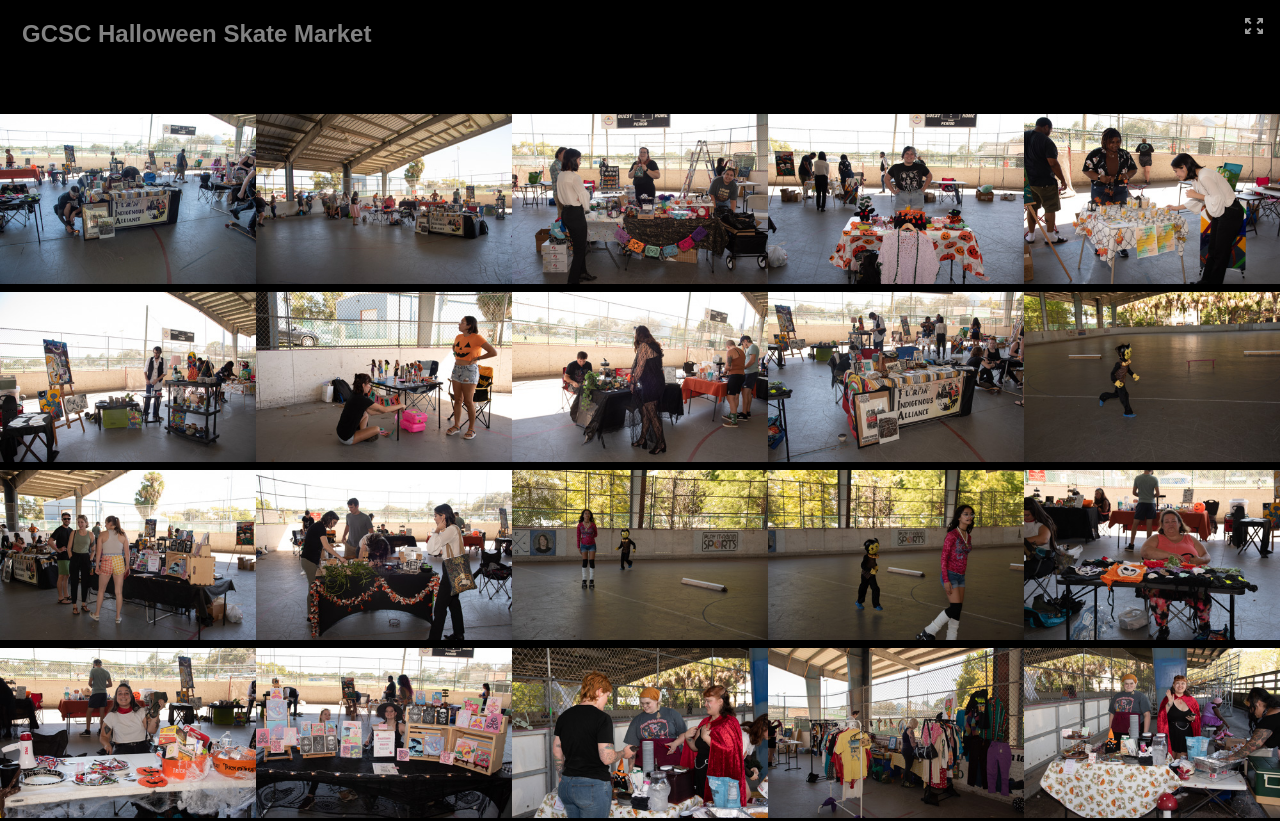
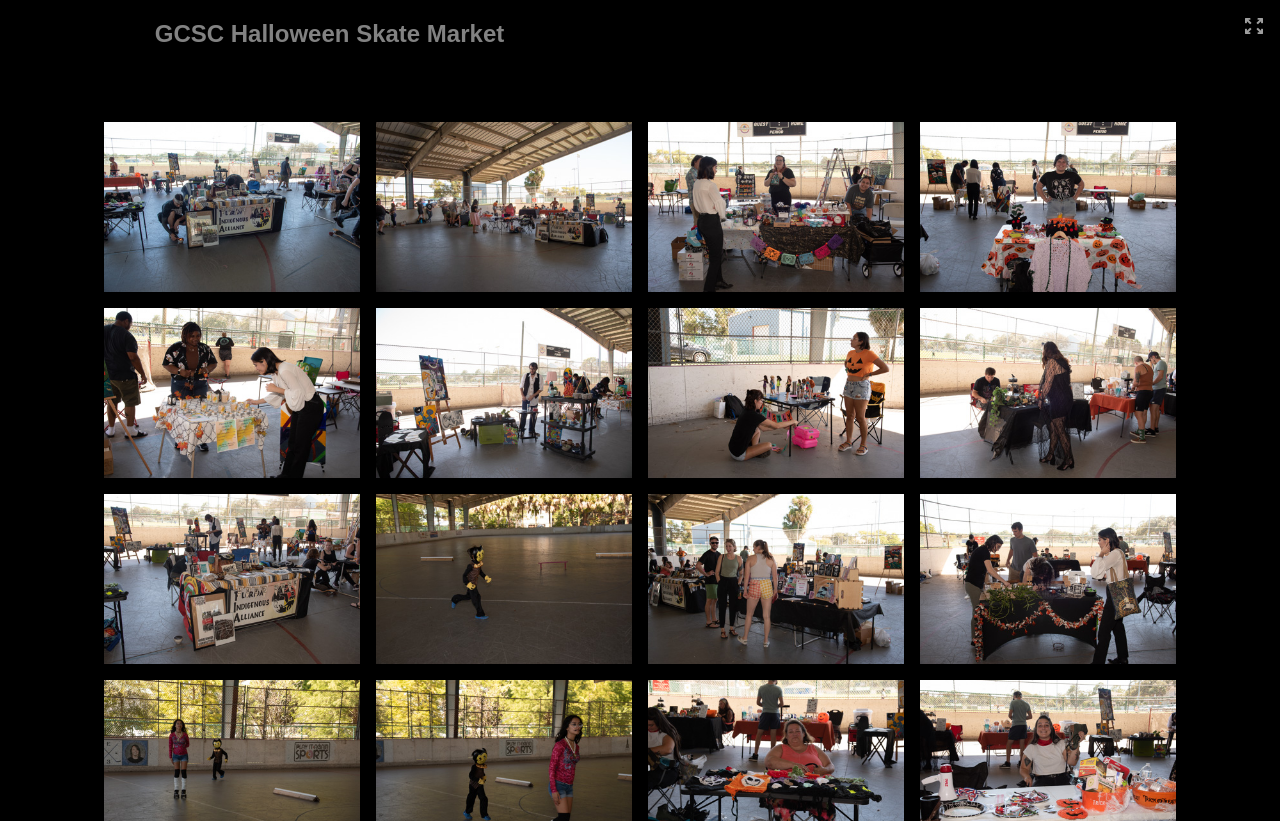
Before and after one commit to chaoticmewtral/halloween-market, a plain HTML site: page index.html in a window 1280 px wide. Shown: the top 821 px of the page. Drawn offline with nearby package versions, Linux system fonts and the light colour scheme.

Commit message:
Edit main.css

```diff
--- a/assets/css/main.css
+++ b/assets/css/main.css
@@ -91,7 +91,7 @@
     margin: 0;
     padding: 0 0 0 2px;
     font-size: 24px;
-    text-align: left;
+    text-align: center;
     font-weight: bold;
    -moz-box-sizing: border-box;
     box-sizing: border-box;
@@ -330,7 +330,7 @@
 }
 
 .row-spacing-md div.thumbnail {
-    margin-bottom: 8px;
+    margin: 8px;
 }
 
 .row-spacing-lg div.thumbnail {
```
